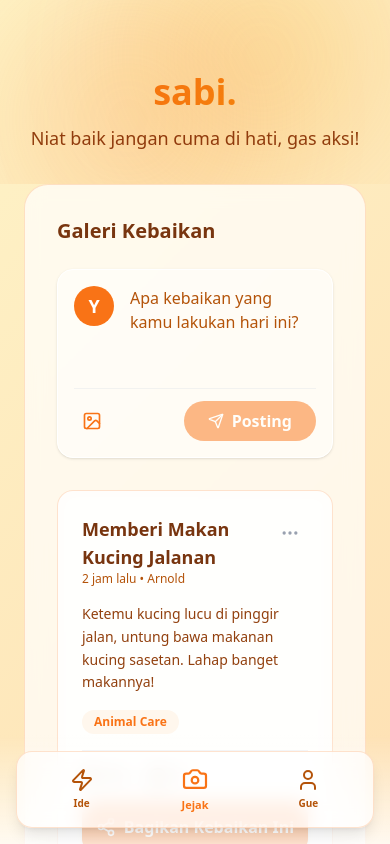
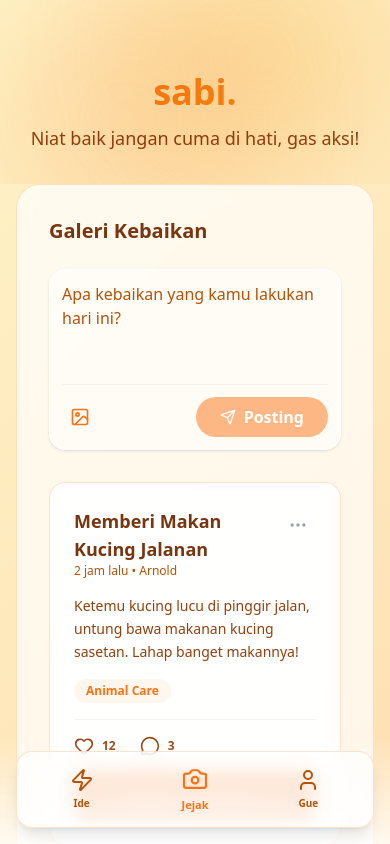
Before and after one commit to batalngantuk/sabi, a Next.js app: page / in a window 390 px wide. Both pictures are taken after a click on the button "Jejak". Shown: the top 844 px of the page. Built offline with nearby package versions, Linux system fonts and the light colour scheme.

Commit message:
style: hide avatar on mobile and optimize padding for better input width

```diff
--- a/app/components/Vault.tsx
+++ b/app/components/Vault.tsx
@@ -68,16 +68,16 @@ export default function Vault() {
     };
 
     return (
-        <section className="max-w-4xl mx-auto px-6 pb-20">
+        <section className="max-w-4xl mx-auto px-4 md:px-6 pb-20">
             <div className="glass-effect rounded-3xl p-8">
                 <h2 className="text-xl md:text-3xl font-bold mb-6 text-[var(--text-primary)]">
                     Galeri Kebaikan
                 </h2>
 
                 {/* Status Input - Facebook Style */}
-                <div className="bg-white/50 rounded-2xl p-4 mb-8 border border-white shadow-sm">
+                <div className="bg-white/50 rounded-2xl p-3 md:p-4 mb-8 border border-white shadow-sm">
                     <div className="flex gap-4">
-                        <div className="w-10 h-10 rounded-full bg-[var(--primary-orange)] flex items-center justify-center text-white font-bold text-lg">
+                        <div className="hidden md:flex w-10 h-10 rounded-full bg-[var(--primary-orange)] items-center justify-center text-white font-bold text-lg">
                             Y
                         </div>
                         <div className="flex-1">
@@ -85,7 +85,7 @@ export default function Vault() {
                                 value={status}
                                 onChange={(e) => setStatus(e.target.value)}
                                 placeholder="Apa kebaikan yang kamu lakukan hari ini?"
-                                className="w-full bg-transparent border-none focus:ring-0 text-[var(--text-primary)] placeholder:text-[var(--text-tertiary)] resize-none h-20 mb-2"
+                                className="w-full bg-transparent border-none focus:ring-0 focus:outline-none text-[var(--text-primary)] placeholder:text-[var(--text-tertiary)] resize-none h-20 mb-2"
                             />
                             {image && (
                                 <div className="relative inline-block mb-2">
```
